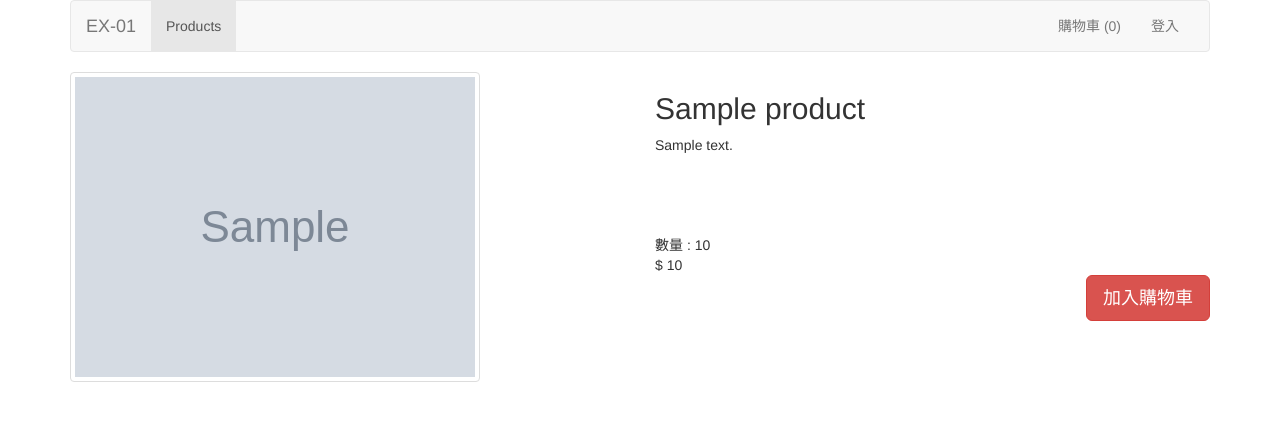
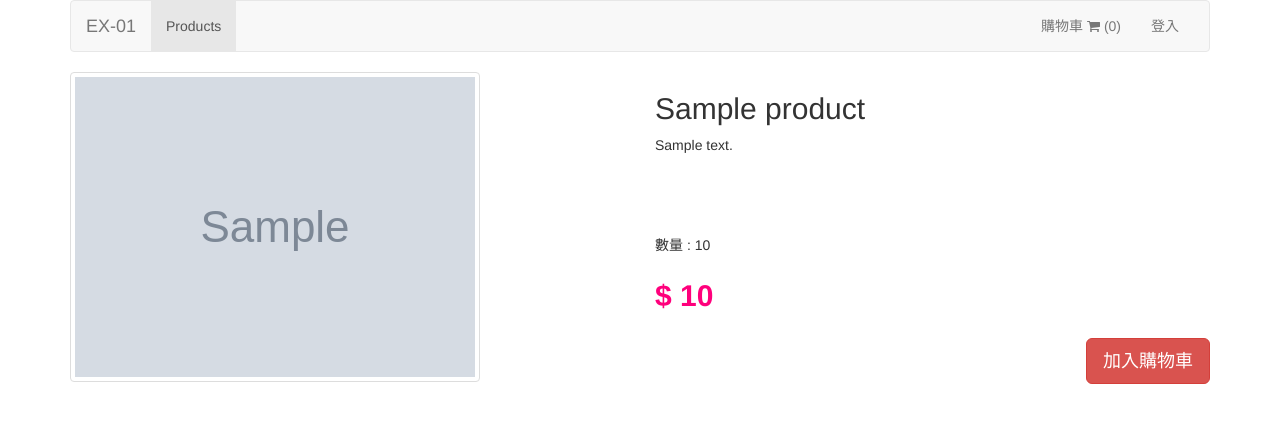
Before and after one commit to jrubyuncle/artstore-01, a Rails app: page /products/1 in a window 1280 px wide. Shown: the top 423 px of the page. Run offline with Rails 7, Linux system fonts and the light colour scheme; tables that the repository leaves empty hold one stand-in row (values such as "Sample post"); grey boxes marked "Sample" are stand-in pictures; style sheets or scripts are compiled from the project's sources; some libraries are stand-ins or nearby versions.

Commit message:
gem 'font-awesome-rails'

```diff
--- a/app/assets/stylesheets/application.css.scss
+++ b/app/assets/stylesheets/application.css.scss
@@ -15,3 +15,13 @@
  */
 @import "bootstrap-sprockets";
 @import "bootstrap";
+@import "font-awesome";
+
+.product-price {
+  padding-top: 20px;
+  padding-bottom:  20px;
+
+  font-size: 30px;
+  font-weight: bold;
+  color: #ff007c;
+}
--- a/app/views/common/_navbar.html.erb
+++ b/app/views/common/_navbar.html.erb
@@ -15,7 +15,7 @@
       <ul class="nav navbar-nav navbar-right">
         <li>
           <%= link_to "#" do %>
-            購物車 (0)
+            購物車 <i class="fa fa-shopping-cart"></i> (0)
           <% end %>
         </li>
 
```
Also changed, not shown: Gemfile, Gemfile.lock.
